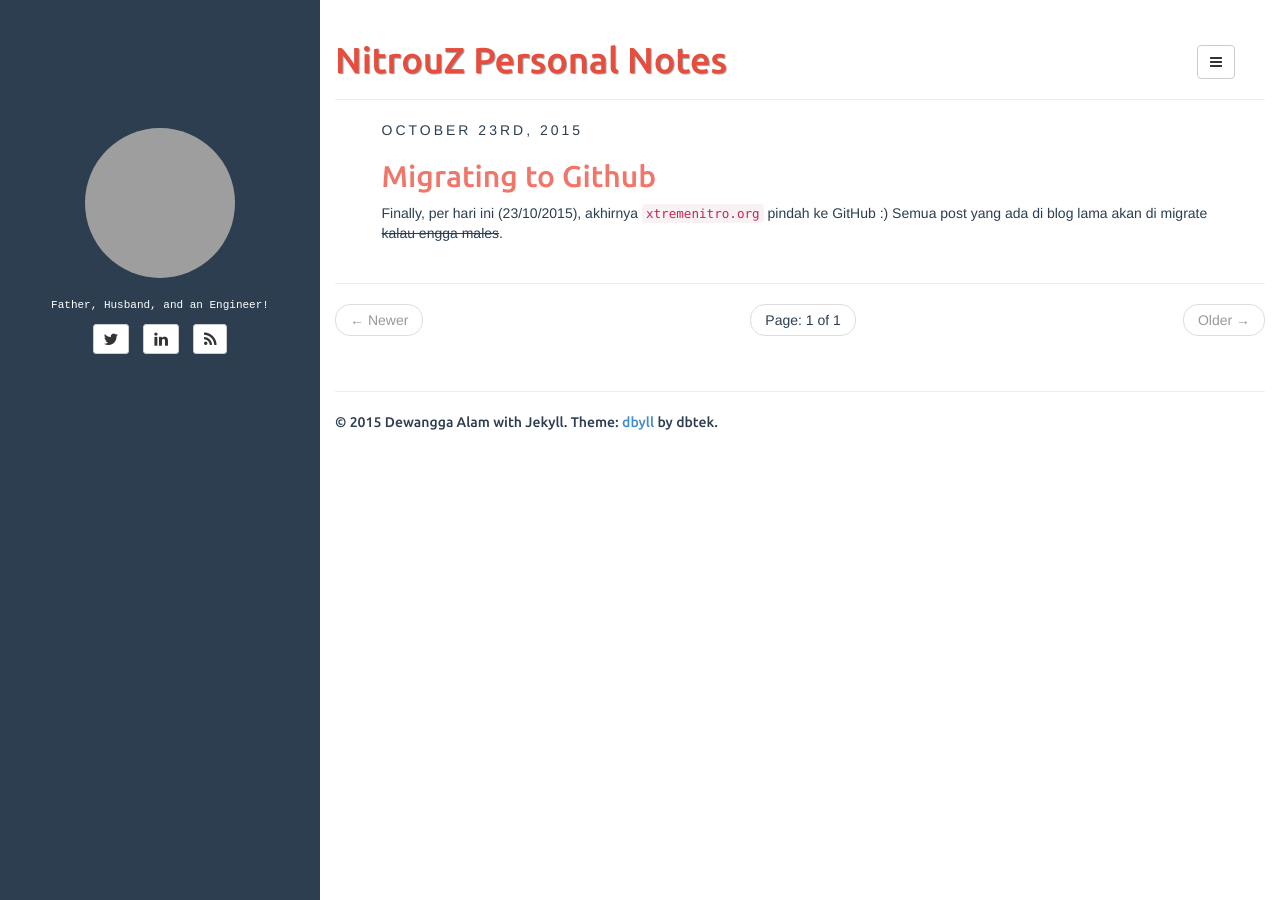
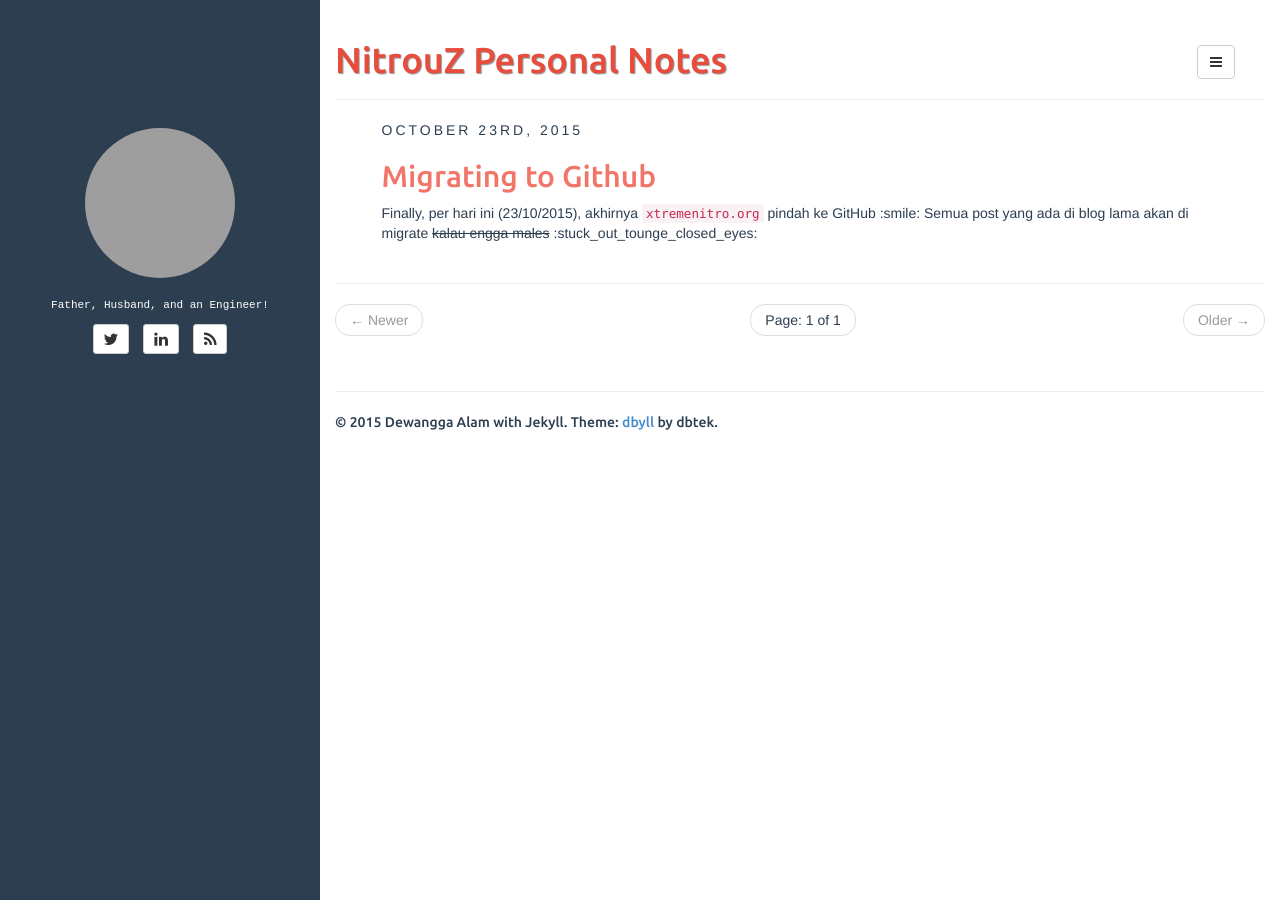
Before and after one commit to draskolnikova/draskolnikova.github.io, a Jekyll site: the page built from index.html, in a window 1280 px wide. Built offline with Jekyll 4.4.1, drawn with Linux system fonts in a browser that asks for light colours; the list of posts is cut into pages by our own code; part of the change alters nothing that is shown; grey boxes are pictures that could not be loaded.

Commit message:
update announcement

```diff
--- a/_posts/2015-10-23-migrate-to-github.md
+++ b/_posts/2015-10-23-migrate-to-github.md
@@ -7,4 +7,4 @@ fullview: true
 comments: true
 ---
 
-Finally, per hari ini (23/10/2015), akhirnya `xtremenitro.org` pindah ke GitHub :) Semua post yang ada di blog lama akan di migrate ~~kalau engga males~~.
+Finally, per hari ini (23/10/2015), akhirnya `xtremenitro.org` pindah ke GitHub :smile: Semua post yang ada di blog lama akan di migrate ~~kalau engga males~~ :stuck_out_tounge_closed_eyes:
```
